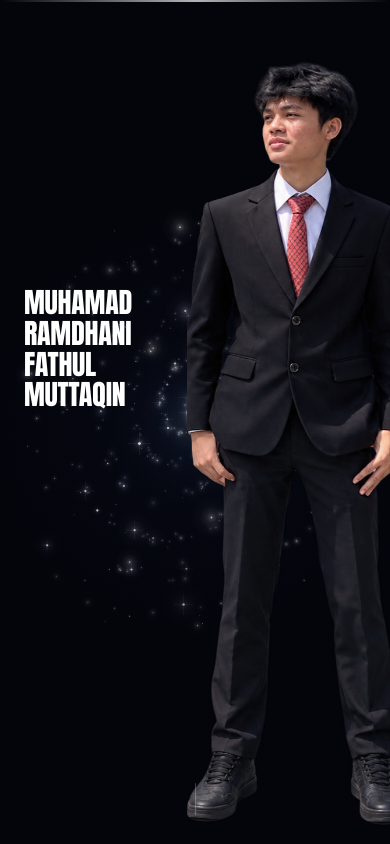
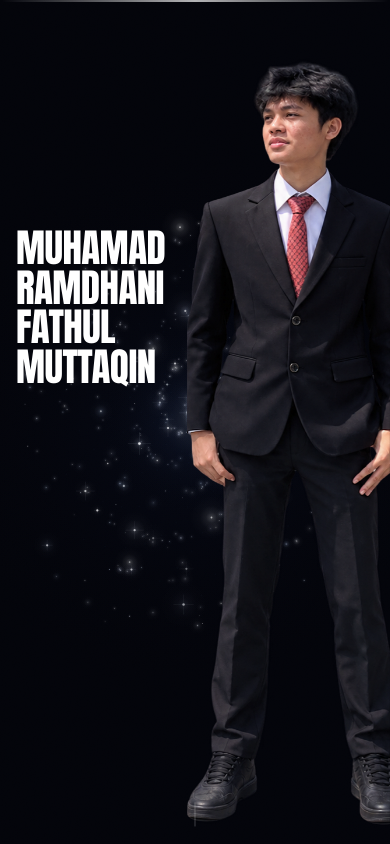
Before and after one commit to iddaann/portofolio, a Next.js app: page / in a window 390 px wide. Shown: the top 844 px of the page. Built offline with nearby package versions, Linux system fonts and the light colour scheme.

Commit message:
Improve hero mobile responsiveness

```diff
--- a/app/components/Hero.tsx
+++ b/app/components/Hero.tsx
@@ -15,7 +15,7 @@ const nameVariants: Variants = {
     x: 0,
     filter: "blur(0px)",
     transition: {
-      duration: 2,
+      duration: 1.5,
       ease: [0.22, 1, 0.36, 1],
     },
   },
@@ -27,7 +27,7 @@ const scrollVariants: Variants = {
     opacity: 1,
     transition: {
       delay: 0.6,
-      duration: 1,
+      duration: 0.8,
     },
   },
 };
@@ -41,19 +41,16 @@ export default function Hero() {
     offset: ["start start", "end start"],
   });
 
-  // Nama perlahan naik dan menghilang
   const nameY = useTransform(scrollYProgress, [0, 1], [0, -180]);
   const nameScale = useTransform(scrollYProgress, [0, 1], [1, 0.85]);
   const nameOpacity = useTransform(scrollYProgress, [0, 0.75, 1], [1, 0.8, 0]);
 
-  // Sedikit bergerak lebih lambat dari nama → efek depth
   const nameBlur = useTransform(
     scrollYProgress,
     [0, 0.7, 1],
     ["blur(0px)", "blur(2px)", "blur(10px)"]
   );
 
-  // Scroll indicator menghilang lebih cepat
   const indicatorOpacity = useTransform(
     scrollYProgress,
     [0, 0.15, 0.3],
@@ -63,9 +60,8 @@ export default function Hero() {
   return (
     <section
       ref={ref}
-      className="relative z-20 h-[100vh] w-full overflow-hidden px-6 md:px-16 lg:px-24"
+      className="relative z-20 min-h-[620px] h-[100svh] w-full overflow-hidden px-4 sm:px-6 md:px-16 lg:px-24"
     >
-      {/* NAME */}
       <motion.div
         variants={nameVariants}
         initial="hidden"
@@ -76,18 +72,10 @@ export default function Hero() {
           opacity: nameOpacity,
           filter: nameBlur,
         }}
-        className="absolute left-6 top-[34%] max-w-[55vw] text-left md:left-16 md:top-[18%] md:max-w-[38vw] lg:left-24"
+        className="absolute left-4 top-[27%] w-[82vw] max-w-[520px] text-left sm:left-6 sm:top-[30%] md:left-16 md:top-[18%] md:w-auto md:max-w-[38vw] lg:left-24"
       >
         <h1
-          className="
-            select-none
-            font-[family-name:var(--font-anton)]
-            uppercase
-            leading-[1.1]
-            tracking-[-0.01em]
-            text-white
-            text-[clamp(1.75rem,7vw,4.75rem)]
-          "
+          className="select-none font-[family-name:var(--font-anton)] uppercase leading-[1.02] tracking-[-0.015em] text-white text-[clamp(2rem,10vw,4.75rem)] sm:text-[clamp(2.35rem,8vw,4.75rem)] md:leading-[1.1] md:text-[clamp(3.5rem,6vw,4.75rem)]"
         >
           <span className="block md:hidden">
             MUHAMAD
@@ -107,25 +95,17 @@ export default function Hero() {
         </h1>
       </motion.div>
 
-      {/* SCROLL INDICATOR */}
       <motion.div
         variants={scrollVariants}
         initial="hidden"
         animate={loaded ? "visible" : "hidden"}
         style={{ opacity: indicatorOpacity }}
-        className="absolute bottom-8 left-1/2 flex -translate-x-1/2 flex-col items-center gap-3"
+        className="absolute bottom-5 left-1/2 flex -translate-x-1/2 flex-col items-center gap-2 sm:bottom-8 sm:gap-3"
       >
         <motion.div
-          animate={{
-            y: [0, 8, 0],
-            opacity: [0.3, 1, 0.3],
-          }}
-          transition={{
-            duration: 1.8,
-            repeat: Infinity,
-            ease: "easeInOut",
-          }}
-          className="h-8 w-px bg-white/40"
+          animate={{ y: [0, 6, 0], opacity: [0.3, 1, 0.3] }}
+          transition={{ duration: 1.8, repeat: Infinity, ease: "easeInOut" }}
+          className="h-6 w-px bg-white/40 sm:h-8"
         />
       </motion.div>
     </section>
```
